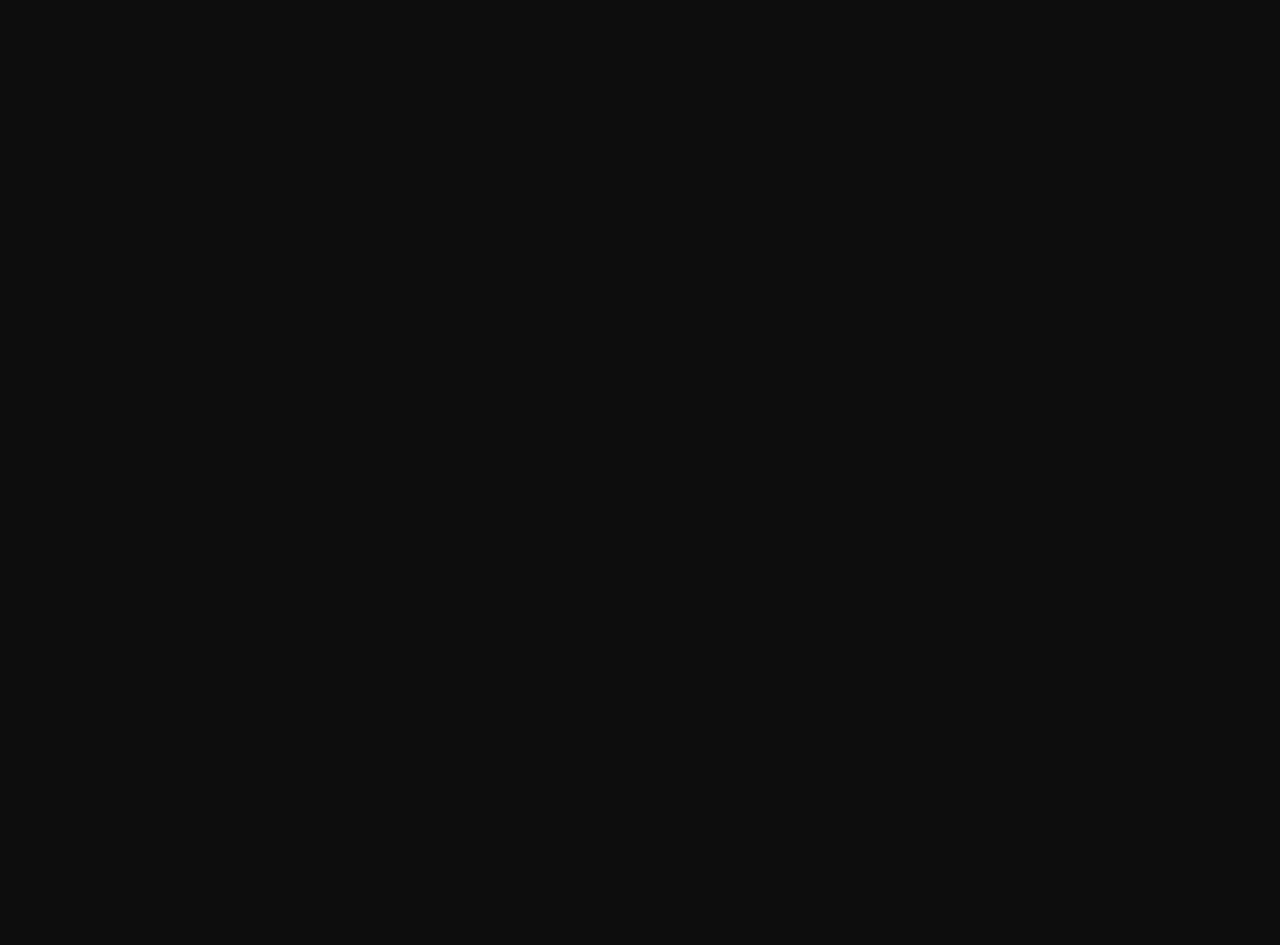
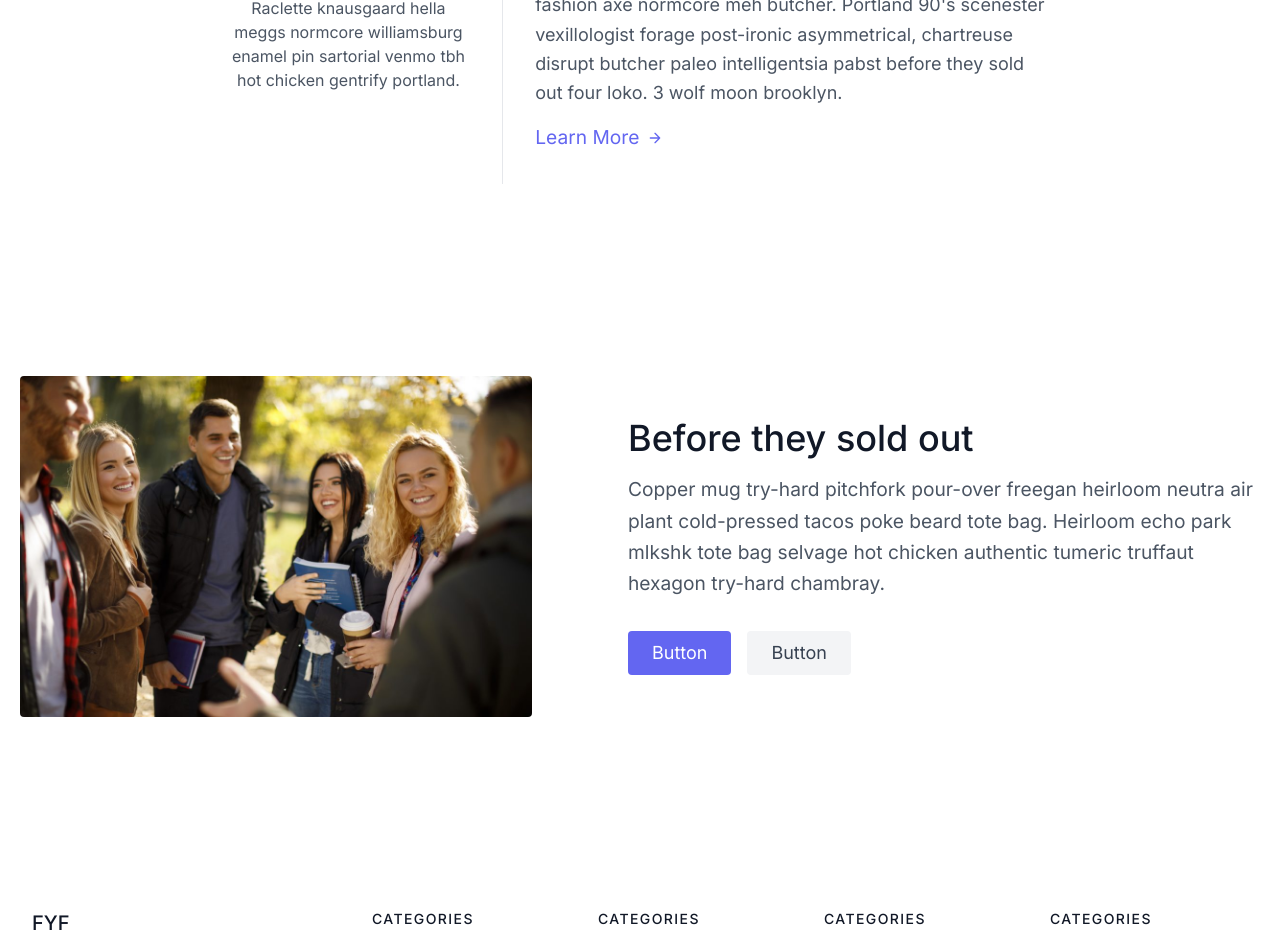
Before and after one commit to Edith-Stark06/FYFweb, a Next.js app in the folder front-end/: page / in a window 1280 px wide. Shown: the part 660-1605 px from the top of the page. Before the commit the page ends 800 px from the top, so only its background shows below. Built offline with nearby package versions, Linux system fonts and the light colour scheme.

Commit message:
css styles

```diff
--- a/front-end/app/globals.css
+++ b/front-end/app/globals.css
@@ -3,7 +3,7 @@
 @tailwind utilities;
 :root{
     --color-border:#424242;
-    --color-bg:rgb(13, 13, 14);
+
  }
 *{
     margin: 0;
@@ -16,7 +16,7 @@ body{
     position: relative;
     background-color: var(--color-bg);
     font-size: 1.2rem;
-    color: hsla(180, 7%, 75%,0.9);
+    color: hsla(0, 0%, 0%, 0.9);
     overflow-x: hidden;
 
  }
--- a/front-end/app/page.tsx
+++ b/front-end/app/page.tsx
@@ -1,9 +1,16 @@
+import { Content } from "next/font/google";
 import Header from "./components/Header/Header"
+import Hero from "./components/Hero/Hero";
+import Footer from "./components/footer/Footer";
+import Content1 from "./components/content/Content";
 
 export default function Home() {
   return (
   <>
   <Header />
+  <Content1 />
+  <Hero />
+  <Footer />
   </>
   );
 }
```
